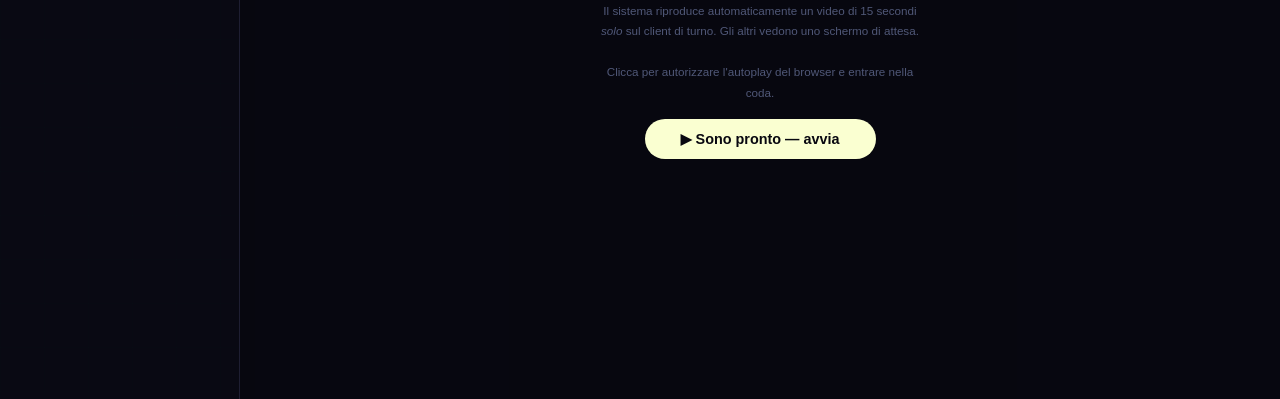
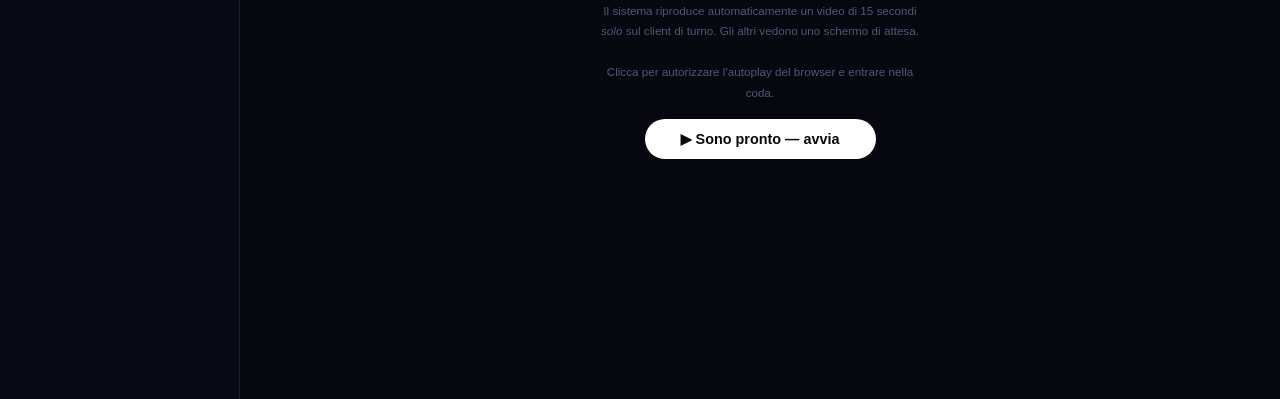
Before and after one commit to stefanolazzari/uno-alla-volta, a website: page public/index.html in a window 1280 px wide. Shown: the part 401-800 px from the top of the page. Drawn offline with Linux system fonts and the light colour scheme.

Commit message:
style: change accent color from light yellow to white

```diff
--- a/public/style.css
+++ b/public/style.css
@@ -5,7 +5,7 @@
   --surface2: #16162a;
   --border: #1e1e32;
   --border2: #2a2a44;
-  --accent: #faffd1;
+  --accent: #ffffff;
   --accent2: #ff5f38;
   --accent3: #9d7fff;
   --text: #dde4f0;
```
